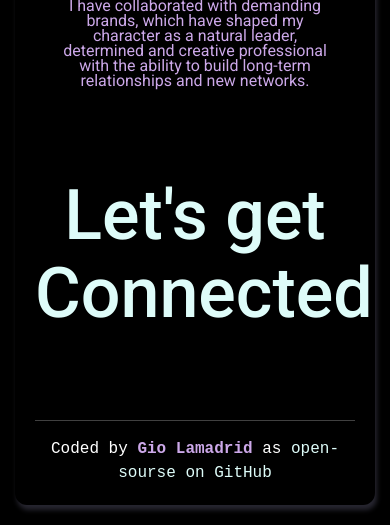
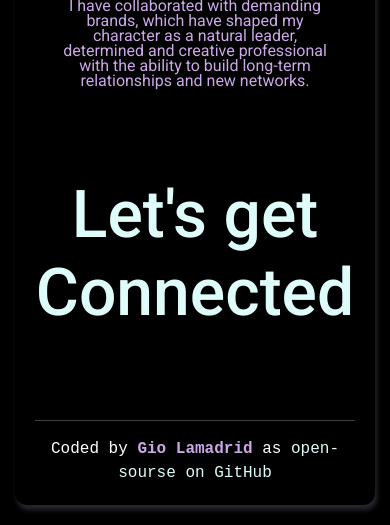
Before and after one commit to digitaleAffen/cv-project, a plain HTML site: page index.html in a window 390 px wide. Shown: the part 1770-2295 px from the top of the page. Drawn offline with nearby package versions, Linux system fonts and the light colour scheme.

Commit message:
h3 font size responsive

```diff
--- a/src/styles.css
+++ b/src/styles.css
@@ -219,7 +219,7 @@ footer {
   }
 
   h3 {
-    font-size: 70px;
+    font-size: 66px;
   }
 
   ul {
```
